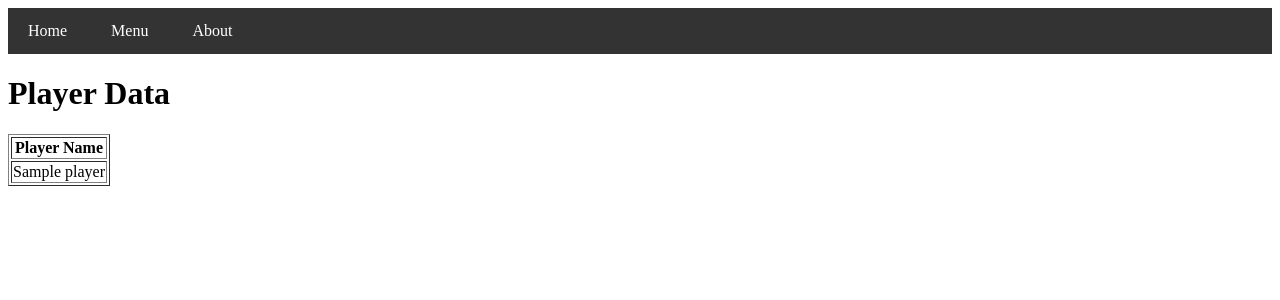
After one commit to jmsrota/Hockey_DataBase_SQL, a Flask app: a page that uses application/templates/Canucks.html in a window 1280 px wide. The commit adds this page. Shown: the top 300 px of the page. Run offline with Flask 3, Linux system fonts and the light colour scheme; tables that the repository leaves empty hold one stand-in row (values such as "Sample post").

Commit message:
Added basic navbar, successfully connected database to website.

```diff
--- a/application/routes.py
+++ b/application/routes.py
@@ -1,7 +1,11 @@
-from flask import current_app as app
-from flask import render_template
-
+from flask import current_app as app, render_template, redirect, url_for
+from .models import db, Player, PlayerStats, GoalieStats, Team
 
 @app.route('/')
 def home():
-    return render_template("index.html")
+    return render_template('BaseLayout.html')
+
+@app.route('/canucks)')
+def canucks():
+    player = Player.query.all()
+    return render_template('Canucks.html',player=player)
--- a/application/static/css/style.css
+++ b/application/static/css/style.css
@@ -3,7 +3,6 @@
 /* Basic styling for the dropdown */
 .navbar {
     background-color: #333;
-    overflow: hidden;
 }
 .navbar a {
     color: white;
--- /dev/null
+++ b/application/templates/BaseLayout.html
@@ -0,0 +1,17 @@
+<!DOCTYPE html>
+<html lang="en">
+<head>
+    <meta charset="UTF-8">
+    <meta name="viewport" content="width=device-width, initial-scale=1.0">
+    <title>Dropdown Menu Example</title>
+    <link rel="stylesheet" href="static/css/style.css">
+</head>
+<body>
+
+    {% include "includes/navbar.html" %}
+    {% block content %}
+
+    {% endblock %}
+
+</body>
+</html>
--- /dev/null
+++ b/application/templates/Canucks.html
@@ -0,0 +1,15 @@
+{% extends "BaseLayout.html" %}
+
+{% block content %}
+<h1>Player Data</h1>
+<table border="1">
+    <tr>
+        <th>Player Name</th>
+    </tr>
+    {% for player in player %}
+    <tr>
+        <td>{{ player.playerName }}</td>
+    </tr>
+    {% endfor %}
+</table>
+{% endblock %}
--- /dev/null
+++ b/application/templates/includes/navbar.html
@@ -0,0 +1,10 @@
+<nav class="navbar">
+    <a href="#home">Home</a>
+    <div class="dropdown">
+        <a href="#" class="dropbtn">Menu</a>
+        <div class="dropdown-content">
+            <a href="{{url_for('canucks')}}"></a>">Canucks</a>
+        </div>
+    </div>
+    <a href="#about">About</a>
+</nav>
```
Also changed, not shown: application/templates/index.html (deleted, +0 -25 lines).
